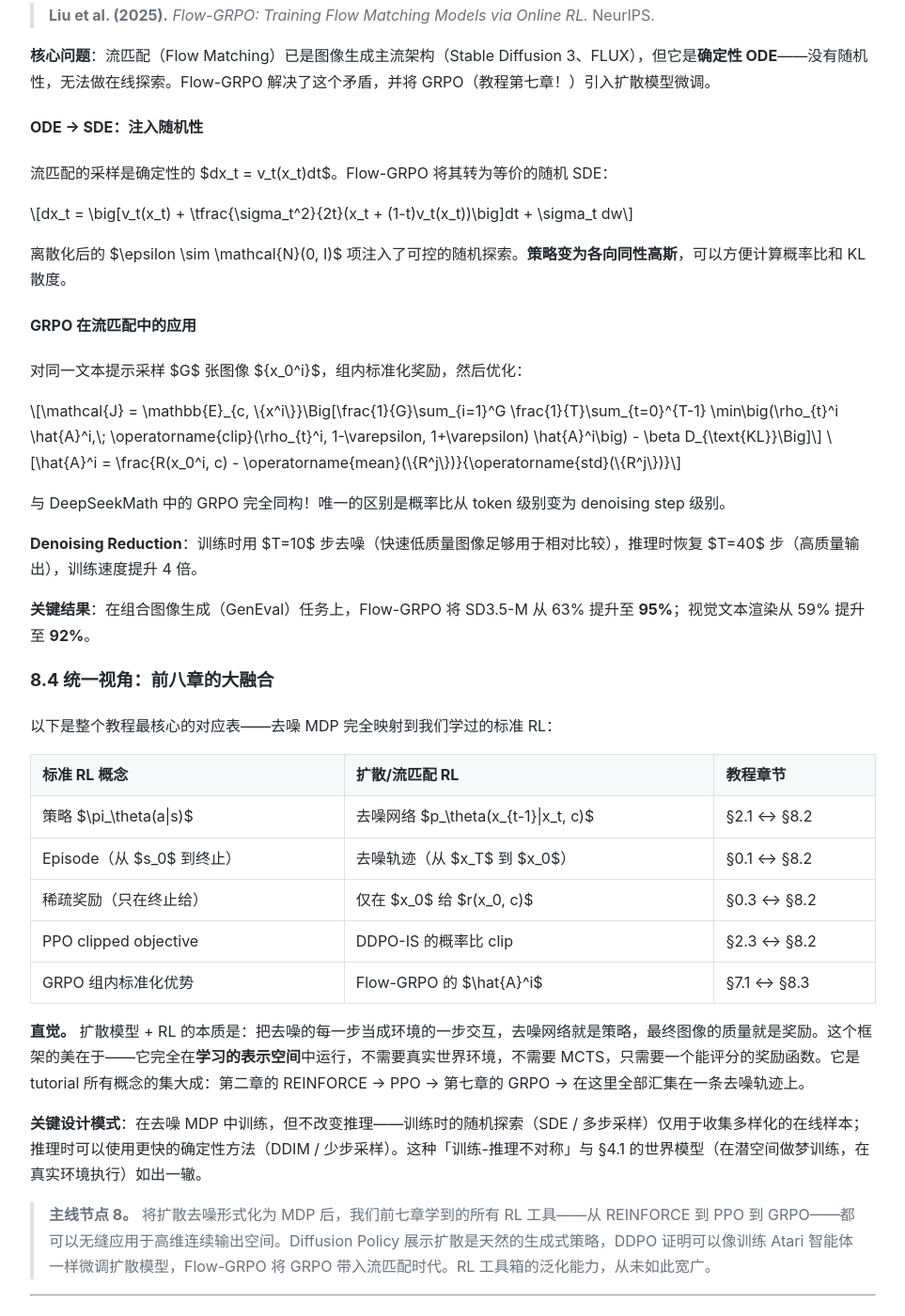
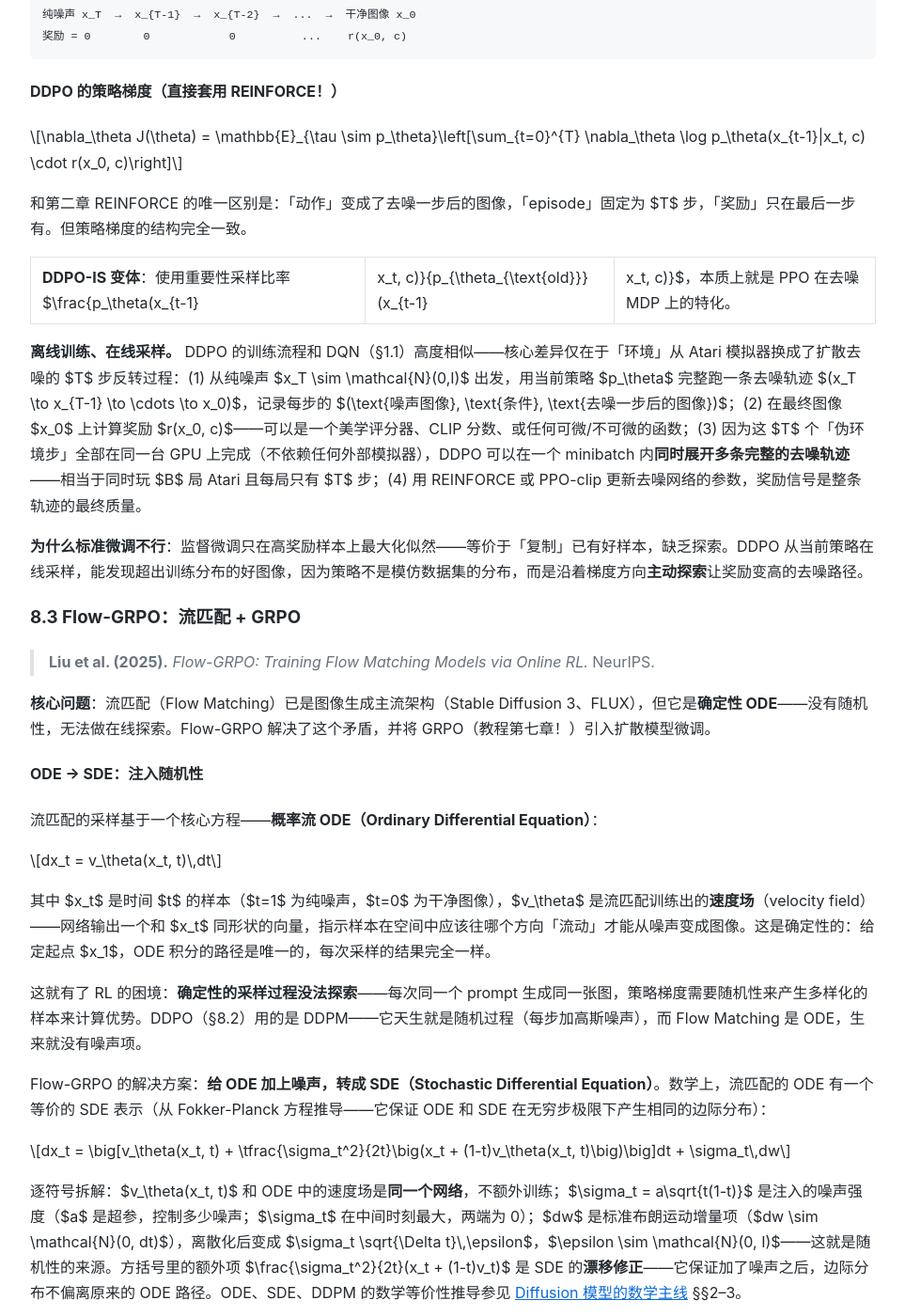
Before and after one commit to liuwwei3/liuwwei3.github.io, a Jekyll site: the page built from blogs/RL-Tutorial.md, in a window 1280 px wide and 1400 px high, scrolled down 51559 px. Shown: the whole window at 94% size, without its empty margins (158-1121 px from the left). Built offline with Jekyll 4.4.1, drawn with Linux system fonts in a browser that asks for light colours; some of the changed text lies outside the part shown.

Commit message:
Publish: 强化学习：从贝尔曼方程到人类偏好对齐

````diff
--- a/blogs/RL-Tutorial.md
+++ b/blogs/RL-Tutorial.md
@@ -1,6 +1,10 @@
 ---
 layout: default
 title: 强化学习：从贝尔曼方程到人类偏好对齐
+---
+---
+layout: default
+title: 强化学习教程：从贝尔曼方程到人类偏好对齐
 ---
 # 强化学习：从贝尔曼方程到人类偏好对齐
 [← 回到首页](..)
@@ -889,13 +893,13 @@
 
 Actor-Critic、DQN、PPO 都是 **model-free** 方法：它们直接学习策略或价值函数，不尝试理解世界如何运转。但人类不是这样学习的——你计划明天去哪吃饭时，不需要真的出门走一遍：「在心中模拟走两条街到面馆」和「真的走两条街到面馆」消耗的资源差了几个数量级。这个「在心中模拟」的能力，就是**世界模型**——智能体学到的环境动态的近似，可以让策略在不碰真实环境的情况下安全地进行想象训练。
 
-本章覆盖这条路线上的关键里程碑：从 Ha & Schmidhuber (2018) 的开创性工作「在 VAE 潜空间中用 RNN 做梦」，到 DreamerV3 (2023) 的「用固定超参数在 150+ 任务上达到专家级性能」，以及后续 JEPA 方向的发展。[世界模型专题文章](world-models-survey) 以 7 个主线节点串起了 24 篇核心论文，涵盖从像素预测到 JEPA 表征学习再到自动驾驶世界模型的完整图景——本章聚焦于和本教程 RL 主线最直接相关的部分。
+本章覆盖这条路线上的关键里程碑：从 Ha & Schmidhuber (2018) 的开创性工作「在 VAE 潜空间中用 RNN 做梦」，到 DreamerV3 (2023) 的「用固定超参数在 150+ 任务上达到专家级性能」，以及后续 JEPA 方向的发展。[世界模型专题文章](world-models-survey-article) 以 7 个主线节点串起了 24 篇核心论文，涵盖从像素预测到 JEPA 表征学习再到自动驾驶世界模型的完整图景——本章聚焦于和本教程 RL 主线最直接相关的部分。
 
 ### 4.1 世界模型的核心架构：RSSM
 
 世界模型要回答的问题只有一条：**给定当前状态和动作，预测下一刻会发生什么以及能拿到多少奖励。** 但它不能直接在高维像素空间里做这个——84×84×3 的 Atari 画面有 21168 个值，预测下一个画面的每一个像素不仅计算昂贵，而且大部分像素（背景天空的颜色）与决策无关。
 
-解决方案是引入一个**潜状态（latent state）** $s_t$——一个低维向量，原则上包含影响未来奖励和状态转移的全部关键信息。Dreamer 系列使用的 **RSSM（Recurrent State-Space Model）** 是整个架构的核心。下面这张图和[世界模型专题文章](world-models-survey)中的 RSSM 架构图完全一致——它展示了**单个时间步内**数据的流动，从上到下依次是编码、序列模型、解码、预测四条路径：
+解决方案是引入一个**潜状态（latent state）** $s_t$——一个低维向量，原则上包含影响未来奖励和状态转移的全部关键信息。Dreamer 系列使用的 **RSSM（Recurrent State-Space Model）** 是整个架构的核心。下面这张图和[世界模型专题文章](world-models-survey-article)中的 RSSM 架构图完全一致——它展示了**单个时间步内**数据的流动，从上到下依次是编码、序列模型、解码、预测四条路径：
 
 ```mermaid
 graph TB
@@ -1002,7 +1006,7 @@
 
 像素重建是 RSSM 的核心训练信号——但「重建多少像素」和「做出好的决策」并不等同。在赛车游戏中，重建背景观众的脸对驾驶没任何帮助，却吞噬了模型参数和训练时间。**JEPA（Joint Embedding Predictive Architecture）** 是 LeCun (2022) 提出的替代方案：不再重建像素，只在表征空间中做预测——损失仅仅是两个嵌入向量之间的 L2 距离。
 
-JEPA 的优势：不需要为与决策无关的像素分配模型容量；用 EMA 更新的目标编码器防止表征坍缩。I-JEPA (2023) 在图像理解上首次大规模验证了 JEPA；V-JEPA (2024) 扩展到视频；IWM (2024) 提出用 JEPA 式训练构建通用世界模型。详见[世界模型专题文章](world-models-survey)。
+JEPA 的优势：不需要为与决策无关的像素分配模型容量；用 EMA 更新的目标编码器防止表征坍缩。I-JEPA (2023) 在图像理解上首次大规模验证了 JEPA；V-JEPA (2024) 扩展到视频；IWM (2024) 提出用 JEPA 式训练构建通用世界模型。详见[世界模型专题文章](world-models-survey-article)。
 
 ### 4.4 痛点与展望
 
@@ -1466,7 +1470,9 @@
 
 ### 8.0 问题引入
 
-前面七章的所有方法都在**离散动作空间**（token 选择）或**低维连续动作空间**（机器人关节）中操作。如果我们想在**高维连续输出空间**——比如生成一张 1024×1024 的图像或一段 3D 动作序列——中应用 RL，该怎么做？
+前面七章的所有方法都在**离散输出空间**（token 选择——DQN 的 18 个 Atari 动作、PPO/GRPO 的 token 采样、AlphaGo 的 361 个落子点）或**低维连续输出空间**（机器人关节力矩——DDPG/SAC 输出 6-21 维的连续向量）中操作。输入可以很高维（Atari 像素、Minecraft 画面），但所有方法的**输出**——也就是策略网络直接产出的东西——维度都不超过几十。
+
+如果我们想在**高维连续输出空间**——比如生成一张 1024×1024 的图像（百万像素）或一段 200 帧的机器人动作序列——中应用 RL，该怎么做？
 
 扩散模型（Diffusion Models）和流匹配（Flow Matching）恰恰擅长生成这类高维输出——从纯噪声开始，经过 $T$ 步迭代去噪，生成高质量的图像、视频、或动作序列。但标准扩散模型的训练目标是最大化似然，而非优化下游目标（如美学评分或任务成功率）。
 
@@ -1478,18 +1484,22 @@
 
 **核心问题**：机器人行为克隆中，人类演示存在天然多模态——避障时左绕或右绕都正确，但高斯分布的平均值在两个模态中间（「直走撞墙」）。
 
-**解决方案**：用扩散模型的去噪过程**表达**策略。从高斯噪声开始，经 $K$ 步去噪生成动作序列：
-
-$$A_t^{k-1} = \alpha\big(A_t^k - \gamma \,\varepsilon_\theta(O_t, A_t^k, k) + \mathcal{N}(0, \sigma^2 I)\big)$$
-
-**关键洞察**：噪声预测网络 $\varepsilon_\theta$ 学的其实是动作分布的 score function（梯度场）： $\varepsilon_\theta(a, o) \approx -\nabla_a \log p(a|o)$。每一步去噪等价于沿着这个梯度场爬向高概率区域。
+**解决方案**：用扩散模型的去噪过程**表达**策略。从一组高斯噪声开始，经 $K$ 步去噪，逐步生成越来越清晰的机器人动作序列——去噪的最后一步输出无噪声的动作 $A_t^0$，直接发给机器人执行。
+
+每一步去噪是一个确定性的 DDIM 采样步骤：
+
+$$A_t^{k-1} = \alpha_k A_t^k - \gamma_k \,\varepsilon_\theta(O_t, A_t^k, k) + \sigma_k \,\epsilon,\quad \epsilon \sim \mathcal{N}(0, I)$$
+
+逐符号拆解：$A_t^k \in \mathbb{R}^{T_p \times d}$ 是去噪第 $k$ 步的「带噪声动作序列」（$T_p$ 是预测步数，$d$ 是每个动作的维度——如关节位置）；$O_t$ 是当前机器人观测（相机图像 + 关节状态）；$\varepsilon_\theta$ 是一个**噪声预测网络**（通常用 1D 卷积 UNet 或 Transformer），输入当前观测、带噪声的动作、以及当前去噪步数 $k$，输出一个和 $A_t^k$ 同形状的噪声预测；$\alpha_k, \gamma_k, \sigma_k$ 是去噪调度参数（由 DDIM 公式预先确定，不学习）。直觉：每一步网络都在猜「当前动作 $A_t^k$ 里有多少是噪声」，然后从 $A_t^k$ 里减去这个猜测的噪声——反复 $K$ 次后（通常 $K=100$ 训练、$K=10$ 推理），剩下的就是干净的动作。
+
+**关键洞察**：噪声预测网络 $\varepsilon_\theta$ 学的其实是动作分布的 score function（梯度场）：$\varepsilon_\theta(a, o) \approx -\nabla_a \log p(a|o)$。每一步去噪等价于沿着这个梯度场爬向高概率区域——网络不是「凭空生成动作」，而是「学会往更可能正确的方向修正当前的噪声猜测」。
 
 **为什么优于传统行为克隆**：
 - 多模态动作自然表达（随机初始化 → 不同模态）
 - 可一次性生成整个动作序列的 $T_p$ 步（而非逐步预测）
 - 训练稳定（与需要估计配分函数的能量模型不同）
 
-在 4 个基准 15 个任务上的平均成功率提升 46.9%。
+DDPM 和 DDIM 的完整数学推导（前向加噪过程、反向去噪的变分下界、score function 与噪声预测的等价关系）参见 [Diffusion 模型的数学主线](00-Diffusion-Models-Survey) 和博客中的扩散模型数学专题。
 
 ### 8.2 DDPO：用 RL 微调扩散模型
 
@@ -1523,7 +1533,9 @@
 
 **DDPO-IS 变体**：使用重要性采样比率 $\frac{p_\theta(x_{t-1}|x_t, c)}{p_{\theta_{\text{old}}}(x_{t-1}|x_t, c)}$，本质上就是 PPO 在去噪 MDP 上的特化。
 
-**为什么标准微调不行**：监督微调只在高奖励样本上最大化似然——等价于「复制」已有好样本，缺乏探索。DDPO 从当前策略在线采样，能发现超出训练分布的好图像。
+**离线训练、在线采样。** DDPO 的训练流程和 DQN（§1.1）高度相似——核心差异仅在于「环境」从 Atari 模拟器换成了扩散去噪的 $T$ 步反转过程：(1) 从纯噪声 $x_T \sim \mathcal{N}(0,I)$ 出发，用当前策略 $p_\theta$ 完整跑一条去噪轨迹 $(x_T \to x_{T-1} \to \cdots \to x_0)$，记录每步的 $(\text{噪声图像}, \text{条件}, \text{去噪一步后的图像})$；(2) 在最终图像 $x_0$ 上计算奖励 $r(x_0, c)$——可以是一个美学评分器、CLIP 分数、或任何可微/不可微的函数；(3) 因为这 $T$ 个「伪环境步」全部在同一台 GPU 上完成（不依赖任何外部模拟器），DDPO 可以在一个 minibatch 内**同时展开多条完整的去噪轨迹**——相当于同时玩 $B$ 局 Atari 且每局只有 $T$ 步；(4) 用 REINFORCE 或 PPO-clip 更新去噪网络的参数，奖励信号是整条轨迹的最终质量。
+
+**为什么标准微调不行**：监督微调只在高奖励样本上最大化似然——等价于「复制」已有好样本，缺乏探索。DDPO 从当前策略在线采样，能发现超出训练分布的好图像，因为策略不是模仿数据集的分布，而是沿着梯度方向**主动探索**让奖励变高的去噪路径。
 
 ### 8.3 Flow-GRPO：流匹配 + GRPO
 
@@ -1533,11 +1545,21 @@
 
 #### ODE → SDE：注入随机性
 
-流匹配的采样是确定性的 $dx_t = v_t(x_t)dt$。Flow-GRPO 将其转为等价的随机 SDE：
-
-$$dx_t = \big[v_t(x_t) + \tfrac{\sigma_t^2}{2t}(x_t + (1-t)v_t(x_t))\big]dt + \sigma_t dw$$
-
-离散化后的 $\epsilon \sim \mathcal{N}(0, I)$ 项注入了可控的随机探索。**策略变为各向同性高斯**，可以方便计算概率比和 KL 散度。
+流匹配的采样基于一个核心方程——**概率流 ODE（Ordinary Differential Equation）**：
+
+$$dx_t = v_\theta(x_t, t)\,dt$$
+
+其中 $x_t$ 是时间 $t$ 的样本（$t=1$ 为纯噪声，$t=0$ 为干净图像），$v_\theta$ 是流匹配训练出的**速度场**（velocity field）——网络输出一个和 $x_t$ 同形状的向量，指示样本在空间中应该往哪个方向「流动」才能从噪声变成图像。这是确定性的：给定起点 $x_1$，ODE 积分的路径是唯一的，每次采样的结果完全一样。
+
+这就有了 RL 的困境：**确定性的采样过程没法探索**——每次同一个 prompt 生成同一张图，策略梯度需要随机性来产生多样化的样本来计算优势。DDPO（§8.2）用的是 DDPM——它天生就是随机过程（每步加高斯噪声），而 Flow Matching 是 ODE，生来就没有噪声项。
+
+Flow-GRPO 的解决方案：**给 ODE 加上噪声，转成 SDE（Stochastic Differential Equation）**。数学上，流匹配的 ODE 有一个等价的 SDE 表示（从 Fokker-Planck 方程推导——它保证 ODE 和 SDE 在无穷步极限下产生相同的边际分布）：
+
+$$dx_t = \big[v_\theta(x_t, t) + \tfrac{\sigma_t^2}{2t}\big(x_t + (1-t)v_\theta(x_t, t)\big)\big]dt + \sigma_t\,dw$$
+
+逐符号拆解：$v_\theta(x_t, t)$ 和 ODE 中的速度场是**同一个网络**，不额外训练；$\sigma_t = a\sqrt{t(1-t)}$ 是注入的噪声强度（$a$ 是超参，控制多少噪声；$\sigma_t$ 在中间时刻最大，两端为 0）；$dw$ 是标准布朗运动增量项（$dw \sim \mathcal{N}(0, dt)$），离散化后变成 $\sigma_t \sqrt{\Delta t}\,\epsilon$，$\epsilon \sim \mathcal{N}(0, I)$——这就是随机性的来源。方括号里的额外项 $\frac{\sigma_t^2}{2t}(x_t + (1-t)v_t)$ 是 SDE 的**漂移修正**——它保证加了噪声之后，边际分布不偏离原来的 ODE 路径。ODE、SDE、DDPM 的数学等价性推导参见 [Diffusion 模型的数学主线](00-Diffusion-Models-Survey) §§2–3。
+
+离散化后，SDE 的每一步是：$x_{t+\Delta t} = x_t + \text{确定性漂移项} \cdot \Delta t + \sigma_t \sqrt{\Delta t}\,\epsilon$。有了 $\epsilon$ 注入的随机性，对同一 prompt 用不同噪声种子就能采样出 $G$ 张不同的图像——这就是在线探索的数据来源。而且因为噪声是各向同性高斯，策略 $p_\theta(x_{t-1}|x_t, c)$ 变成了一个显式的高斯分布，概率密度和 KL 散度都有闭式解。
 
 #### GRPO 在流匹配中的应用
 
@@ -1547,7 +1569,7 @@
 
 $$\hat{A}^i = \frac{R(x_0^i, c) - \operatorname{mean}(\{R^j\})}{\operatorname{std}(\{R^j\})}$$
 
-与 DeepSeekMath 中的 GRPO 完全同构！唯一的区别是概率比从 token 级别变为 denoising step 级别。
+这两个式子和 §7.1 的 GRPO 目标函数**完全同构**——逐项对应如下：$c$ 是文本提示（等价于 GRPO 的问题 $q$），$x_0^i$ 是第 $i$ 张生成的图像（等价于 GRPO 的输出 $o_i$），$G$ 是每组采样数量，$T$ 是去噪步数（等价于 GRPO 的 token 数 $|o_i|$），$\rho_t^i = p_\theta(x_{t-1}^i|x_t^i, c) / p_{\theta_{\text{old}}}(x_{t-1}^i|x_t^i, c)$ 是 denoising step 级别的概率比（等价于 GRPO 的 token 级概率比），$\hat{A}^i$ 是组内标准化后的奖励。唯一的区别是一切定义域从 token 序列换成了去噪轨迹。
 
 **Denoising Reduction**：训练时用 $T=10$ 步去噪（快速低质量图像足够用于相对比较），推理时恢复 $T=40$ 步（高质量输出），训练速度提升 4 倍。
 
@@ -1587,26 +1609,13 @@
 
 6. **AlphaGo → MuZero (2016–2019)**：MCTS + 深度网络攻克了围棋。AlphaZero 去人类数据、去手工特征、跨游戏泛化。MuZero 连规则都不需要——学到一个足够好的抽象模型就能规划。
 
-5. **世界模型 (2018–2024)**：DreamerV3 在潜空间的「梦境」中训练策略，以固定超参数统治 150+ 任务。详见[世界模型专题文章](world-models-survey)。
+5. **世界模型 (2018–2024)**：DreamerV3 在潜空间的「梦境」中训练策略，以固定超参数统治 150+ 任务。详见[世界模型专题文章](world-models-survey-article)。
 
 6. **AlphaGo → MuZero (2016–2019)**：从人类偏好比较中学习奖励函数，用 PPO 优化策略。InstructGPT/ChatGPT 证明了这个框架可以将强大但不可控的 LLM 转化为有用且安全的 AI 助手。
 
 8. **GRPO (2024–2025)**：用组内相对比较替代 Critic 网络，大幅降低了训练开销。DeepSeek-R1-Zero 证明了纯 RL + 规则奖励足以让模型涌现出自我验证和反思——ChatGPT 背后是 RLHF，GPT-5 级别推理的背后是 GRPO。
 
 9. **扩散模型遇见 RL (2023–2025)**：将扩散去噪形式化为 MDP，使得从 REINFORCE 到 PPO 到 GRPO 的所有 RL 工具都能应用于高维连续生成空间。DDPO 和 Flow-GRPO 证明了标准 RL 算法可以直接优化「生成一张好图」这一目标。
-
-### 学习路径建议
-
-如果你想系统性地学习强化学习，建议按以下顺序：
-
-1. **Sutton & Barto** 教材 Part I（第 1-8 章）：表格方法——MDP、DP、MC、TD、Q-Learning。这是所有后续学习的根基。
-2. **DQN 论文** + 本章 §1：理解为什么深度 RL 困难，以及三项创新如何解决它
-3. **PPO 论文** + 本章 §2-3：理解策略梯度 → TRPO → PPO → Actor-Critic 的演化
-4. **AlphaGo / AlphaZero / MuZero** + 本章 §4：理解 MCTS 为什么在棋类中如此强大
-5. **世界模型专题**：理解 model-based RL 的现状
-6. **RLHF 论文** + 本章 §6：理解 RL 如何成为 AI 对齐的核心工具
-7. **GRPO + DeepSeek-R1** + 本章 §7：理解现代 LLM 推理训练的前沿方法
-8. **DDPO + Flow-GRPO** + 本章 §8：理解 RL 工具箱如何扩展到高维连续生成
 
 ### 开放问题
 
@@ -1657,7 +1666,7 @@
 ### 世界模型
 
 20. Hafner, D. et al. (2024). *Mastering Diverse Domains through World Models.* [arXiv:2301.04104]
-21. 世界模型专题文章：*世界模型：从像素之梦到表征理解（2018–2026）.* 参见[世界模型专题文章](world-models-survey)
+21. 世界模型专题文章：*世界模型：从像素之梦到表征理解（2018–2026）.* 参见[世界模型专题文章](world-models-survey-article)
 
 ### 人类偏好与对齐
 
````
Also changed, not shown: README.md.
